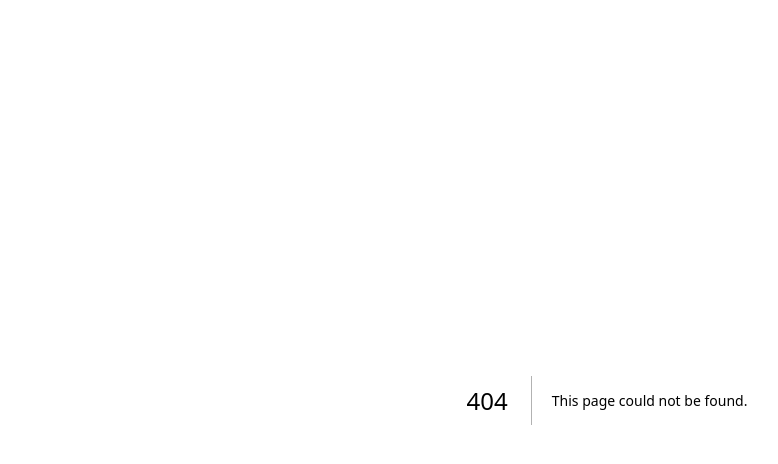
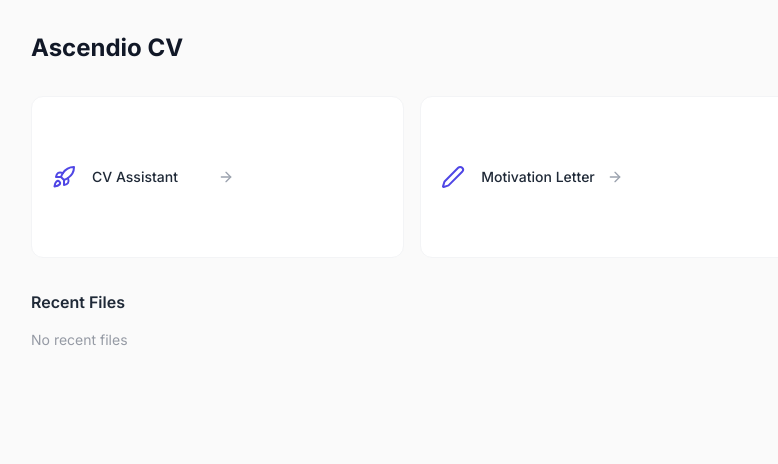
Before and after one commit to erenasiroglu/ascendio, a Next.js app: page /dashboard in a window 1280 px wide. Before the commit this address had no page. Shown: the top 464 px of the page, without its empty margins (33-811 px from the left). Built offline with nearby package versions, Linux system fonts and the light colour scheme.

Commit message:
feat: create the dashboard

```diff
--- a/src/app/(auth)/login/page.tsx
+++ b/src/app/(auth)/login/page.tsx
@@ -10,8 +10,10 @@ import {
 } from "@/components/ui/card";
 import { Input } from "@/components/ui/input";
 import { Button } from "@/components/ui/button";
+import { useRouter } from "next/navigation";
 
 function LoginPage() {
+  const router = useRouter();
   const [email, setEmail] = useState("");
   const [password, setPassword] = useState("");
 
@@ -28,8 +30,9 @@ function LoginPage() {
 
       const data = await response.json();
       if (response.ok) {
-        console.log("Login successful", data);
         localStorage.setItem("token", data.token);
+        localStorage.setItem("userId", data.userId);
+        router.push("/dashboard");
       } else {
         console.error("Login error", data.error);
       }
--- a/src/app/(auth)/register/page.tsx
+++ b/src/app/(auth)/register/page.tsx
@@ -12,8 +12,10 @@ import { Input } from "@/components/ui/input";
 import { Button } from "@/components/ui/button";
 import google from "../../../../public/google.svg";
 import Image from "next/image";
+import { useRouter } from "next/navigation";
 
 function RegisterPage() {
+  const router = useRouter();
   const [email, setEmail] = useState("");
   const [password, setPassword] = useState("");
   const [username, setUsername] = useState("");
@@ -33,8 +35,9 @@ function RegisterPage() {
       console.log("Registration response:", data);
 
       if (response.ok) {
-        console.log("Registration successful", data);
-        alert("Please check your email to verify your account");
+        localStorage.setItem("token", data.token);
+        localStorage.setItem("userId", data.userId);
+        router.push("/dashboard");
       } else {
         console.error("Registration error", data.error);
       }
--- /dev/null
+++ b/src/app/dashboard/page.tsx
@@ -0,0 +1,84 @@
+"use client";
+import React from "react";
+import { RocketIcon, PenIcon } from "lucide-react";
+import { useRouter } from "next/navigation";
+import { ArrowRightIcon } from "lucide-react";
+
+function DashboardPage() {
+  const router = useRouter();
+
+  const DashboardCard = ({
+    icon: Icon,
+    title,
+    onClick,
+  }: {
+    icon: React.ComponentType<{ className?: string }>;
+    title: string;
+    onClick: () => void;
+  }) => (
+    <div
+      className="
+        group
+        bg-white
+        rounded-xl
+        border
+        border-gray-100
+        p-5
+        cursor-pointer
+        transition-all
+        duration-300
+        hover:shadow-md
+        hover:border-[#4F46E5]/20
+      "
+      onClick={onClick}
+    >
+      <div className="flex w-[182px] h-[120px] justify-between items-center">
+        <div className="flex items-center space-x-4">
+          <Icon className="w-6 h-6 text-[#4F46E5] group-hover:text-[#4F46E5]/80 transition-colors" />
+          <span className="text-sm font-medium text-gray-800 group-hover:text-gray-900 transition-colors">
+            {title}
+          </span>
+        </div>
+        <ArrowRightIcon className="w-4 h-4 text-gray-400 group-hover:text-[#4F46E5] transition-colors" />
+      </div>
+    </div>
+  );
+
+  return (
+    <div className="min-h-screen bg-[#FAFAFA] py-8">
+      <div className="max-w-6xl mx-auto space-y-8">
+        <div className="flex justify-between items-center">
+          <h1 className="text-2xl font-bold text-gray-900">Ascendio CV</h1>
+        </div>
+
+        <div className="space-y-4">
+          <div className="grid grid-cols-3 gap-4">
+            <DashboardCard
+              icon={RocketIcon}
+              title="CV Assistant"
+              onClick={() => router.push("/cv-assistant")}
+            />
+            <DashboardCard
+              icon={PenIcon}
+              title="Motivation Letter"
+              onClick={() => router.push("/motivation-letter")}
+            />
+          </div>
+        </div>
+
+        <div className="space-y-4">
+          <div className="flex justify-between items-center">
+            <h2 className="text-base font-semibold text-gray-800">
+              Recent Files
+            </h2>
+          </div>
+          <div className="text-sm text-gray-500 opacity-70">
+            No recent files
+          </div>
+        </div>
+      </div>
+    </div>
+  );
+}
+
+export default DashboardPage;
```
